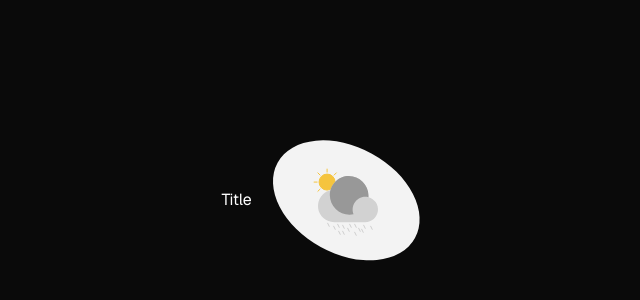
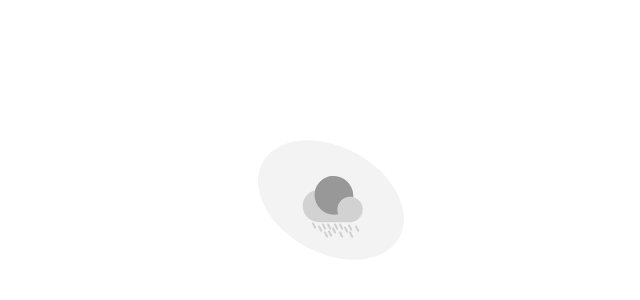
Before and after one commit to Amarprasad33/craft, a Next.js app: page /weather in a window 1280 px wide. Shown: the part 200-500 px from the top of the page, without its empty margins (309-949 px from the left). Built offline with nearby package versions, Linux system fonts and the light colour scheme.

Commit message:
better svg for scale

```diff
--- a/src/app/(animated-icons)/weather/page.tsx
+++ b/src/app/(animated-icons)/weather/page.tsx
@@ -1,46 +1,60 @@
 "use client"
-import {motion} from 'motion/react'
+import {motion, useAnimate} from 'motion/react'
 
 export default function WeatherPage() {
     return (
-        <div className="w-full min-h-screen flex justify-center items-center">
-            <div>Title</div>
+        <div className="w-full min-h-screen flex justify-center bg-white  items-center">
             <WeatherIcon />
         </div>
     )
 }
 
+const sunVariants = {
+    initial: {
+        transform: "translateX(15px) translateY(14px) rotate(0deg)"
+    }
+}
+
+
 
 const WeatherIcon = () => {
+    const [scope, animate] = useAnimate();
+
+
     return (
-        <svg width="189" height="169" viewBox="0 0 189 169" fill="none" xmlns="http://www.w3.org/2000/svg">
-            <ellipse cx="94.2855" cy="84.3566" rx="78.3214" ry="53.2718" transform="rotate(28.7234 94.2855 84.3566)" fill="#F3F3F3"/>
-            <circle cx="75.0918" cy="66.0918" r="8" fill="#F5C43E" stroke="#F5C43E"/>
-            <line x1="85.0923" y1="66.0918" x2="88.0923" y2="66.0918" stroke="#F5C43E" strokeLinecap="round"/>
-            <line x1="75.0923" y1="76.0918" x2="75.0923" y2="79.0918" stroke="#F5C43E" strokeLinecap="round"/>
-            <line x1="62.0923" y1="66.0918" x2="65.0923" y2="66.0918" stroke="#F5C43E" strokeLinecap="round"/>
-            <line x1="75.0923" y1="53.0918" x2="75.0923" y2="56.0918" stroke="#F5C43E" strokeLinecap="round"/>
-            <line x1="82.1632" y1="73.1628" x2="84.2845" y2="75.2842" stroke="#F5C43E" strokeLinecap="round"/>
-            <line x1="68.021" y1="73.1629" x2="65.8997" y2="75.2842" stroke="#F5C43E" strokeLinecap="round"/>
-            <line x1="65.9" y1="56.8994" x2="68.0213" y2="59.0207" stroke="#F5C43E" strokeLinecap="round"/>
-            <line x1="84.2847" y1="56.8995" x2="82.1633" y2="59.0208" stroke="#F5C43E" strokeLinecap="round"/>
-            <path fillRule="evenodd" clipRule="evenodd" d="M96.8289 60C101.957 60 106.907 62.0366 110.59 65.6621C114.266 69.271 116.378 74.1791 116.471 79.3298L116.501 81.1784C119.489 81.9553 122.092 83.7946 123.821 86.352C125.551 88.9094 126.289 92.0096 125.898 95.072C125.506 98.1344 124.012 100.949 121.695 102.989C119.377 105.029 116.396 106.155 113.309 106.155H82.1538C78.1971 106.155 74.378 104.703 71.4209 102.074C68.4638 99.4448 66.5745 95.822 66.1112 91.8925C65.6479 87.9629 66.6428 84 68.9074 80.7554C71.172 77.5107 74.5486 75.21 78.3968 74.2897C79.2207 71.034 80.8962 68.0563 83.2512 65.6621C85.0257 63.8649 87.14 62.4388 89.4711 61.4667C91.8021 60.4946 94.3033 59.9961 96.8289 60Z" fill="#D2D2D2"/>
-            <path d="M96.8302 60C94.3044 59.9959 91.8031 60.4944 89.4718 61.4665C87.1405 62.4386 85.026 63.8648 83.2514 65.6621C81.483 67.4656 80.0911 69.603 79.1569 71.9497C78.2226 74.2964 77.7647 76.8056 77.8097 79.331C77.9022 84.4825 80.0142 89.3916 83.691 93.001C87.3585 96.6193 92.3002 98.6527 97.4522 98.6631C98.8403 98.6631 100.21 98.5131 101.543 98.2246C100.608 95.914 100.374 93.3792 100.87 90.9365C101.367 88.4938 102.571 86.2513 104.334 84.4888C105.887 82.9356 107.817 81.8121 109.935 81.2282C112.052 80.6443 114.285 80.62 116.415 81.1576C116.463 80.5522 116.482 79.9437 116.473 79.3321C116.38 74.1809 114.267 69.2722 110.59 65.6633C106.923 62.0448 101.982 60.0111 96.8302 60Z" fill="#989898"/>
-            <line x1="111.671" y1="109.224" x2="113.224" y2="112.329" stroke="#CFCFCF" strokeLinecap="round"/>
-            <line x1="118.671" y1="110.224" x2="120.224" y2="113.329" stroke="#CFCFCF" strokeLinecap="round"/>
-            <line x1="106.671" y1="112.224" x2="108.224" y2="115.329" stroke="#CFCFCF" strokeLinecap="round"/>
-            <line x1="102.671" y1="108.224" x2="104.224" y2="111.329" stroke="#CFCFCF" strokeLinecap="round"/>
-            <line x1="102.671" y1="116.224" x2="104.224" y2="119.329" stroke="#CFCFCF" strokeLinecap="round"/>
-            <line x1="109.671" y1="113.224" x2="111.224" y2="116.329" stroke="#CFCFCF" strokeLinecap="round"/>
-            <line x1="95.6708" y1="112.224" x2="97.2236" y2="115.329" stroke="#CFCFCF" strokeLinecap="round"/>
-            <line x1="86.6708" y1="115.224" x2="88.2236" y2="118.329" stroke="#CFCFCF" strokeLinecap="round"/>
-            <line x1="97.6708" y1="108.224" x2="99.2236" y2="111.329" stroke="#CFCFCF" strokeLinecap="round"/>
-            <line x1="85.6708" y1="108.224" x2="87.2236" y2="111.329" stroke="#CFCFCF" strokeLinecap="round"/>
-            <line x1="75.6708" y1="107.224" x2="77.2236" y2="110.329" stroke="#CFCFCF" strokeLinecap="round"/>
-            <line x1="90.6708" y1="109.224" x2="92.2236" y2="112.329" stroke="#CFCFCF" strokeLinecap="round"/>
-            <line x1="90.6708" y1="115.224" x2="92.2236" y2="118.329" stroke="#CFCFCF" strokeLinecap="round"/>
-            <line x1="81.6708" y1="110.224" x2="83.2236" y2="113.329" stroke="#CFCFCF" strokeLinecap="round"/>
+        <svg width="188" height="168" viewBox="0 0 188 168" fill="none" xmlns="http://www.w3.org/2000/svg">
+            <g ref={scope}>
+                <ellipse cx="93.8731" cy="83.9638" rx="78" ry="53" transform="rotate(28.7234 93.8731 83.9638)" fill="#F3F3F3"/>
+                <motion.g initial={sunVariants.initial} data-animate="sun">
+                    <circle cx="74.8306" cy="66.0918" r="8" fill="#F5C43E" stroke="#F5C43E"/>
+                    <line x1="84.8311" y1="66.0918" x2="87.8311" y2="66.0918" stroke="#F5C43E" strokeLinecap="round"/>
+                    <line x1="74.8311" y1="76.0918" x2="74.8311" y2="79.0918" stroke="#F5C43E" strokeLinecap="round"/>
+                    <line x1="61.8311" y1="66.0918" x2="64.8311" y2="66.0918" stroke="#F5C43E" strokeLinecap="round"/>
+                    <line x1="74.8311" y1="53.0918" x2="74.8311" y2="56.0918" stroke="#F5C43E" strokeLinecap="round"/>
+                    <line x1="81.9019" y1="73.1628" x2="84.0233" y2="75.2842" stroke="#F5C43E" strokeLinecap="round"/>
+                    <line x1="67.7598" y1="73.1629" x2="65.6384" y2="75.2842" stroke="#F5C43E" strokeLinecap="round"/>
+                    <line x1="65.6387" y1="56.8994" x2="67.7601" y2="59.0207" stroke="#F5C43E" strokeLinecap="round"/>
+                    <line x1="84.0234" y1="56.8995" x2="81.9021" y2="59.0208" stroke="#F5C43E" strokeLinecap="round"/>
+                </motion.g>
+                <path fillRule="evenodd" clipRule="evenodd" d="M96.5677 60C101.696 60 106.646 62.0366 110.329 65.6621C114.005 69.271 116.117 74.1791 116.21 79.3298L116.24 81.1784C119.228 81.9553 121.831 83.7946 123.56 86.352C125.29 88.9094 126.028 92.0096 125.636 95.072C125.245 98.1344 123.751 100.949 121.433 102.989C119.116 105.029 116.135 106.155 113.047 106.155H81.8926C77.9359 106.155 74.1167 104.703 71.1597 102.074C68.2026 99.4448 66.3132 95.822 65.8499 91.8925C65.3866 87.9629 66.3816 84 68.6462 80.7554C70.9107 77.5107 74.2873 75.21 78.1356 74.2897C78.9595 71.034 80.6349 68.0563 82.9899 65.6621C84.7645 63.8649 86.8788 62.4388 89.2098 61.4667C91.5409 60.4946 94.042 59.9961 96.5677 60Z" fill="#D2D2D2"/>
+                <path d="M96.569 60C94.0432 59.9959 91.5418 60.4944 89.2106 61.4665C86.8793 62.4386 84.7648 63.8648 82.9901 65.6621C81.2217 67.4656 79.8299 69.603 78.8956 71.9497C77.9614 74.2964 77.5034 76.8055 77.5484 79.331C77.6409 84.4825 79.753 89.3916 83.4298 93.001C87.0972 96.6193 92.039 98.6527 97.1909 98.6631C98.5791 98.6631 99.9487 98.5131 101.281 98.2246C100.347 95.914 100.113 93.3792 100.609 90.9365C101.105 88.4938 102.31 86.2513 104.073 84.4888C105.626 82.9356 107.556 81.8121 109.673 81.2282C111.791 80.6443 114.024 80.62 116.154 81.1576C116.202 80.5522 116.221 79.9437 116.212 79.3321C116.118 74.1809 114.006 69.2722 110.329 65.6633C106.662 62.0448 101.721 60.0111 96.569 60Z" fill="#989898"/>
+                <line x1="112.08" y1="109.447" x2="114.187" y2="113.66" stroke="#CFCFCF" strokeWidth="2" strokeLinecap="round"/>
+                <line x1="119.08" y1="110.447" x2="121.187" y2="114.66" stroke="#CFCFCF" strokeWidth="2" strokeLinecap="round"/>
+                <line x1="108.08" y1="111.447" x2="110.187" y2="115.66" stroke="#CFCFCF" strokeWidth="2" strokeLinecap="round"/>
+                <line x1="103.08" y1="108.447" x2="105.187" y2="112.66" stroke="#CFCFCF" strokeWidth="2" strokeLinecap="round"/>
+                <line x1="103.08" y1="116.447" x2="105.187" y2="120.66" stroke="#CFCFCF" strokeWidth="2" strokeLinecap="round"/>
+                <line x1="113.08" y1="116.447" x2="115.187" y2="120.66" stroke="#CFCFCF" strokeWidth="2" strokeLinecap="round"/>
+                <line x1="96.0804" y1="112.447" x2="98.1868" y2="116.66" stroke="#CFCFCF" strokeWidth="2" strokeLinecap="round"/>
+                <line x1="88.0804" y1="116.447" x2="90.1868" y2="120.66" stroke="#CFCFCF" strokeWidth="2" strokeLinecap="round"/>
+                <line x1="98.0804" y1="108.447" x2="100.187" y2="112.66" stroke="#CFCFCF" strokeWidth="2" strokeLinecap="round"/>
+                <line x1="86.0804" y1="108.447" x2="88.1868" y2="112.66" stroke="#CFCFCF" strokeWidth="2" strokeLinecap="round"/>
+                <line x1="76.0804" y1="107.447" x2="78.1868" y2="111.66" stroke="#CFCFCF" strokeWidth="2" strokeLinecap="round"/>
+                <line x1="91.0804" y1="108.447" x2="93.1868" y2="112.66" stroke="#CFCFCF" strokeWidth="2" strokeLinecap="round"/>
+                <line x1="92.0804" y1="115.447" x2="94.1868" y2="119.66" stroke="#CFCFCF" strokeWidth="2" strokeLinecap="round"/>
+                <line x1="82.0804" y1="110.447" x2="84.186" y2="114.658" stroke="#CFCFCF" strokeWidth="2" strokeLinecap="round"/>
+            </g>
         </svg>
+
 
 
     )
```
